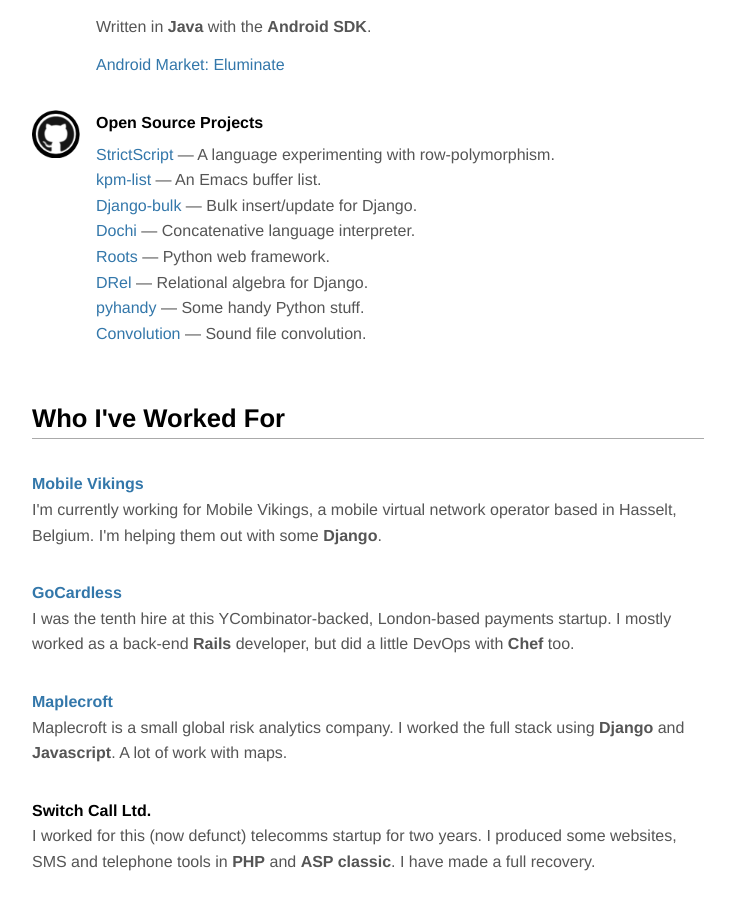
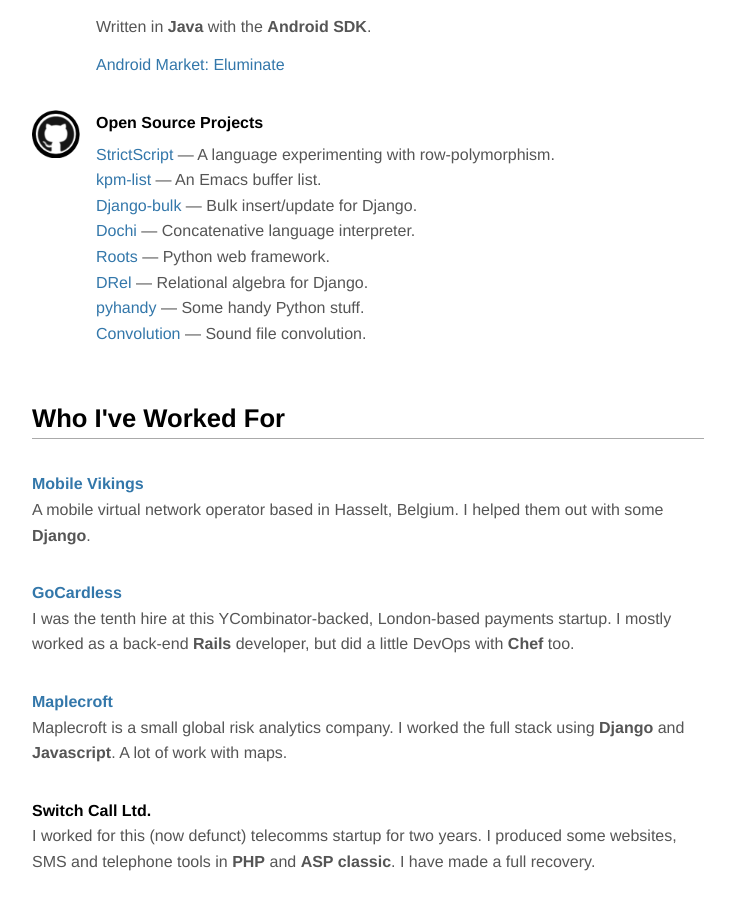
Before and after one commit to KMahoney/kmahoney.github.io, a Jekyll site: the page built from index.html, in a window 1280 px wide and 900 px high, scrolled down 2247 px. Shown: the whole window, without its empty margins (272-1007 px from the left). Built offline with Jekyll 4.4.1, drawn with Linux system fonts in a browser that asks for light colours.

Commit message:
past tense

```diff
--- a/index.html
+++ b/index.html
@@ -147,8 +147,8 @@ description: Personal homepage of Kevin Mahoney
   <article class="history">
     <h3><a href="https://mobilevikings.com">Mobile Vikings</a></h3>
     <p>
-      I'm currently working for Mobile Vikings, a mobile virtual network operator based in Hasselt, Belgium.
-      I'm helping them out with some <strong>Django</strong>.
+      A mobile virtual network operator based in Hasselt, Belgium.
+      I helped them out with some <strong>Django</strong>.
     </p>
   </article>
 
```
